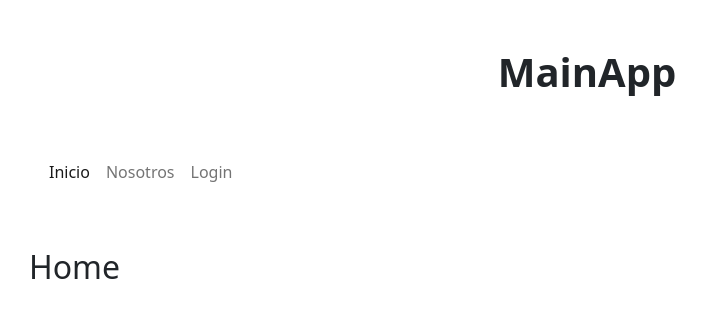
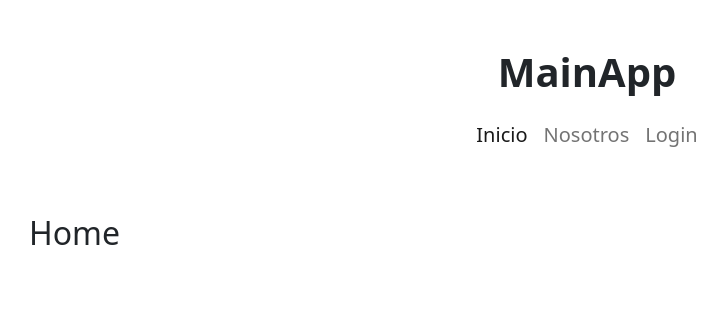
Before and after one commit to victorivanlopezlearning/hooks-app-react, a React (Vite) app: page / in a window 1280 px wide. Shown: the top 318 px of the page, without its empty margins (53-780 px from the left). Built offline with nearby package versions, Linux system fonts and the light colour scheme.

Commit message:
Updated: Navbar

```diff
--- a/src/09-useContext/Navbar.jsx
+++ b/src/09-useContext/Navbar.jsx
@@ -2,15 +2,13 @@ import { NavLink } from 'react-router-dom';
 
 export const Navbar = () => {
   return (
-    <nav className='navbar navbar-expand-lg mt-5'>
-      <div className="container-fluid">
+    <nav className="navbar navbar-expand-lg">
+      <div className="container-fluid justify-content-center align-items-center">
         <ul className="navbar-nav">
           <li className="nav-item">
             <NavLink
               to="/" end
-              className={({ isActive }) => isActive
-                ? "nav-link active"
-                : "nav-link"}
+              className={({ isActive }) => `nav-link fs-5 ${isActive ? 'active' : ''}`}
             >
               Inicio
             </NavLink>
@@ -18,9 +16,7 @@ export const Navbar = () => {
           <li className="nav-item">
             <NavLink
               to="/about"
-              className={({ isActive }) => isActive
-                ? "nav-link active"
-                : "nav-link"}
+              className={({ isActive }) => `nav-link fs-5 ${isActive ? 'active' : ''}`}
             >
               Nosotros
             </NavLink>
@@ -28,9 +24,7 @@ export const Navbar = () => {
           <li className="nav-item">
             <NavLink
               to="/login"
-              className={({ isActive }) => isActive
-                ? "nav-link active"
-                : "nav-link"}
+              className={({ isActive }) => `nav-link fs-5 ${isActive ? 'active' : ''}`}
             >
               Login
             </NavLink>
```
